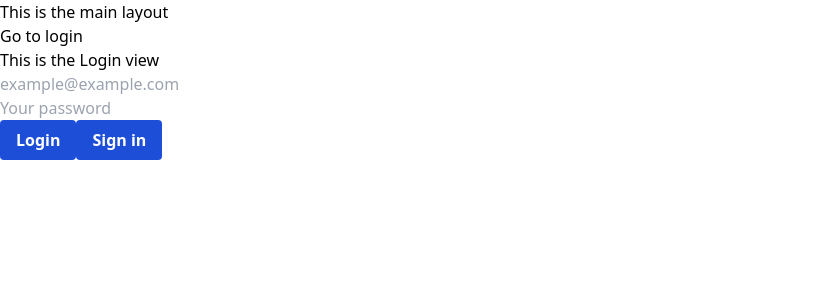
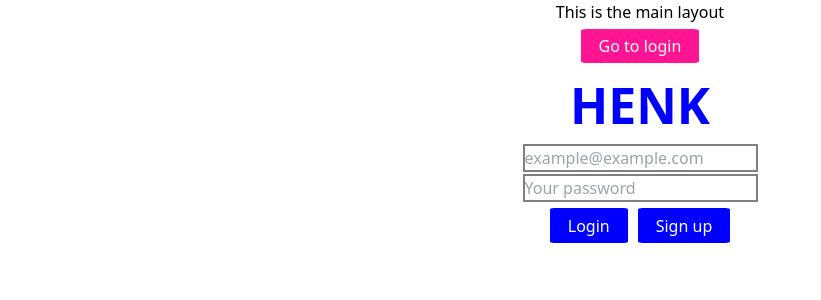
Before and after one commit to XDthirteen/Henk, a Vue app in the folder Henk/: page /login in a window 1280 px wide. Shown: the top 300 px of the page, without its empty margins (0-821 px from the left). Built offline with nearby package versions, Linux system fonts and the light colour scheme.

Commit message:
CSS added

```diff
--- a/Henk/src/layouts/MainLayout.vue
+++ b/Henk/src/layouts/MainLayout.vue
@@ -6,7 +6,39 @@ const router = useRouter();
 </script>
 
 <template>
+  <div class="wrapper">
     <div>This is the main layout</div>
-    <button @click="router.push({ name: 'login' })">Go to login</button>
+    <button class="main-login" @click="router.push({ name: 'login' })">Go to login</button>
     <RouterView/>
+  </div>
 </template>
+
+
+<style scoped>
+
+.wrapper{
+  display: flex;
+  flex-direction: column;
+  align-items: center;
+  justify-content: center;
+}
+
+.main-login{
+    color: white;
+    background-color: deeppink;
+    border-radius: 5%;
+    padding: 0.2rem 1rem 0.2rem 1rem;
+    text-align: center;
+    display: inline-block;
+    font-size: 16px;
+    transition-duration: 0.4s;
+    margin: 5px;
+    border: 2px solid deeppink;
+}
+.main-login:hover{
+    color: deeppink;
+    background-color: white;
+    border: 2px solid deeppink
+}
+
+</style>
--- a/Henk/src/output.css
+++ b/Henk/src/output.css
@@ -558,34 +558,8 @@ video {
   display: flex;
 }
 
-.h-screen {
-  height: 100vh;
-}
-
-.content-center {
-  align-content: center;
-}
-
-.justify-center {
-  justify-content: center;
-}
-
 .rounded {
   border-radius: 0.25rem;
-}
-
-.border {
-  border-width: 1px;
-}
-
-.border-blue-700 {
-  --tw-border-opacity: 1;
-  border-color: rgb(29 78 216 / var(--tw-border-opacity, 1));
-}
-
-.bg-blue-500 {
-  --tw-bg-opacity: 1;
-  background-color: rgb(59 130 246 / var(--tw-bg-opacity, 1));
 }
 
 .bg-blue-700 {
@@ -612,11 +586,6 @@ video {
   color: rgb(255 255 255 / var(--tw-text-opacity, 1));
 }
 
-.hover\:bg-blue-700:hover {
-  --tw-bg-opacity: 1;
-  background-color: rgb(29 78 216 / var(--tw-bg-opacity, 1));
-}
-
 .hover\:bg-blue-500:hover {
   --tw-bg-opacity: 1;
   background-color: rgb(59 130 246 / var(--tw-bg-opacity, 1));
--- a/Henk/src/views/HomeView.vue
+++ b/Henk/src/views/HomeView.vue
@@ -10,7 +10,38 @@ const { logout } = useAuth();
 
 <template>
   <main>
-    <div>This is the HomeView</div>
+    <div class="home-header">This is the HomeView</div>
     <button @click="logout(), router.push({ name: 'login'})">Logout</button>
   </main>
 </template>
+
+
+<style scoped>
+
+main{
+  display: flex;
+  flex-direction: column;
+  align-items: center;
+  justify-content: center;
+}
+
+button{
+    color: white;
+    background-color: blue;
+    border-radius: 5%;
+    padding: 0.2rem 1rem 0.2rem 1rem;
+    text-align: center;
+    display: inline-block;
+    font-size: 16px;
+    transition-duration: 0.4s;
+    margin: 5px;
+    border: 2px solid blue
+}
+
+button:hover{
+    color: blue;
+    background-color: white;
+    border: 2px solid blue;
+}
+
+</style>
--- a/Henk/src/views/LoginView.vue
+++ b/Henk/src/views/LoginView.vue
@@ -58,28 +58,84 @@ const authenticate = async() => {
 </script>
 
 <template>
-    <div>This is the Login view</div>
+    <div class="login-header">HENK</div>
     <div class="login-container" >
         <form>
             <input id="login-username" type="email" placeholder="example@example.com" v-model="inputUsername" autocomplete="email">
             <input id="login-password" type="password" placeholder="Your password" v-model="inputPassword" autocomplete="current-password">
         </form>
         <div class="button-container">
-            <button class="bg-blue-700 hover:bg-blue-500 text-white font-bold py-2 px-4 rounded " id="login-btn" @click="authenticate()">Login</button>
-            <button class="bg-blue-700 hover:bg-blue-500 text-white font-bold py-2 px-4 rounded" id="signin-btn" @click="router.push({name: 'signin'})">Sign in</button>
+            <button id="login-btn" @click="authenticate()">Login</button>
+            <button id="signin-btn" @click="router.push({name: 'signin'})">Sign up</button>
         </div>
         <div v-if="wrongCredentials">Incorrect username - password combination</div>
     </div>
 </template>
 
 <style scoped>
+
+
+
+.login-header{
+    color: blue;
+    font-weight: bold;
+    font-size: 50px;
+}
+
 .login-container{
     display: flex;
     flex-direction: column;
     max-width: 12rem;
+    align-items: center;
 }
 
 .button-container{
     display: flex;
 }
+
+#login-btn{
+    color: white;
+    background-color: blue;
+    border-radius: 5%;
+    padding: 0.2rem 1rem 0.2rem 1rem;
+    text-align: center;
+    display: inline-block;
+    font-size: 16px;
+    transition-duration: 0.4s;
+    margin: 5px;
+    border: 2px solid blue;
+}
+#login-btn:hover{
+    color: blue;
+    background-color: white;
+    border: 2px solid blue
+}
+
+#signin-btn{
+    color: white;
+    background-color: blue;
+    border-radius: 5%;
+    padding: 0.2rem 1rem 0.2rem 1rem;
+    text-align: center;
+    display: inline-block;
+    font-size: 16px;
+    transition-duration: 0.4s;
+    margin: 5px;
+    border: 2px solid blue
+}
+#signin-btn:hover{
+    color: blue;
+    background-color: white;
+    border: 2px solid blue;
+}
+
+#login-username{
+    border: 2px solid gray;
+    margin: 1px;
+}
+
+#login-password{
+    border: 2px solid gray;
+    margin: 1px;
+}
 </style>
--- a/Henk/src/views/RegisterView.vue
+++ b/Henk/src/views/RegisterView.vue
@@ -78,7 +78,7 @@ const createUser = async() => {
 </script>
 
 <template>
-    <h2>Create account</h2>
+    <div class="signup-header">Create account</div>
     <form>
         <label for="username">Username: </label><br>
         <input type="text" v-model="username" name="username" placeholder="Choose an username"><br>
@@ -104,3 +104,41 @@ const createUser = async() => {
     </form>
     <button @click="createUser()">Create account</button>
 </template>
+
+<style scoped>
+
+.signup-header{
+    color: blue;
+    font-weight: bold;
+    font-size: 23px;
+}
+
+label{
+  color: blue;
+  font-weight: bold;
+  margin-right: 5px;
+}
+
+input{
+  border: 2px solid grey;
+}
+
+button{
+    color: white;
+    background-color: blue;
+    border-radius: 5%;
+    padding: 0.2rem 1rem 0.2rem 1rem;
+    text-align: center;
+    display: inline-block;
+    font-size: 16px;
+    transition-duration: 0.4s;
+    margin: 5px;
+    border: 2px solid blue;
+}
+button:hover{
+    color: blue;
+    background-color: white;
+    border: 2px solid blue
+}
+
+</style>
```
